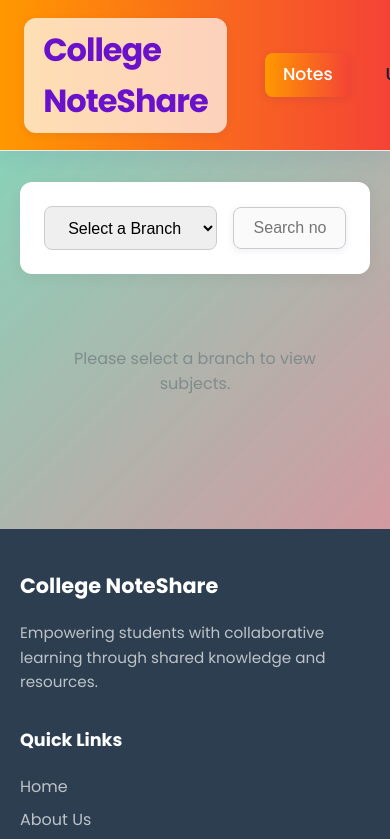
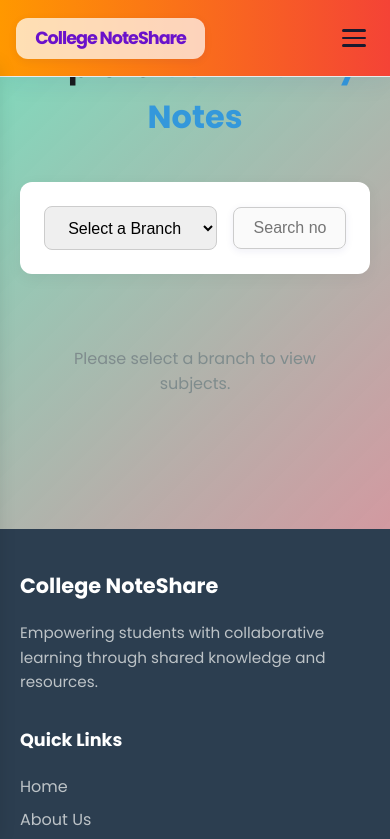
Before and after one commit to vikashkumar14/note-share, a website: page public/Notes.html in a window 390 px wide. Shown: the top 839 px of the page. Drawn offline with Linux system fonts and the light colour scheme.

Commit message:
Update style.css

```diff
--- a/public/style.css
+++ b/public/style.css
@@ -41,6 +41,36 @@ a {
     text-decoration: none;
 }
 
+/* Hamburger Menu Styles */
+.hamburger-menu {
+    display: none;
+    flex-direction: column;
+    cursor: pointer;
+    gap: 5px;
+    padding: 0.5rem;
+    z-index: 1001;
+}
+
+.hamburger-menu span {
+    width: 28px;
+    height: 3px;
+    background-color: var(--dark-color);
+    border-radius: 2px;
+    transition: all 0.3s ease;
+    display: block;
+}
+
+.hamburger-menu.active span:nth-child(1) {
+    transform: rotate(45deg) translate(10px, 10px);
+}
+
+.hamburger-menu.active span:nth-child(2) {
+    opacity: 0;
+}
+
+.hamburger-menu.active span:nth-child(3) {
+    transform: rotate(-45deg) translate(8px, -8px);
+}
 
 .main-header {
     background: rgba(255,255,255,0.92);
@@ -95,6 +125,7 @@ a {
     align-items: center;
     flex-direction: row;
     gap: 1.2rem;
+    flex-wrap: wrap;
 }
 
 .main-nav {
@@ -435,6 +466,99 @@ a {
 .dropzone.dz-over { background: rgba(99,102,241,0.04); border-color: rgba(99,102,241,0.4); }
 .dz-fileinfo { font-size: 0.95rem; color: #374151; margin-top: 0.5rem; }
 
+/* ==================== MOBILE MENU & RESPONSIVE NAVIGATION ==================== */
+@media (max-width: 768px) {
+    .hamburger-menu {
+        display: flex;
+    }
+
+    .main-nav {
+        position: fixed;
+        top: 70px;
+        left: -100%;
+        width: 100%;
+        height: calc(100vh - 70px);
+        background: rgba(255, 255, 255, 0.98);
+        backdrop-filter: blur(12px);
+        flex-direction: column;
+        justify-content: flex-start;
+        padding: 1.5rem 0;
+        transition: left 0.3s ease;
+        z-index: 999;
+        box-shadow: 0 4px 16px rgba(0, 0, 0, 0.1);
+        overflow-y: auto;
+    }
+
+    .main-nav.active {
+        left: 0;
+    }
+
+    .main-nav a {
+        width: 100%;
+        padding: 1rem 1.5rem;
+        border-radius: 0;
+        text-align: left;
+        font-size: 1rem;
+        border-bottom: 1px solid #e0e0e0;
+        background: transparent;
+        color: var(--dark-color);
+    }
+
+    .main-nav a:hover,
+    .main-nav a.active {
+        background: rgba(255, 152, 0, 0.1);
+        color: #ff9800;
+    }
+
+    .main-nav .btn-nav {
+        width: calc(100% - 3rem);
+        margin: 0.5rem 1.5rem;
+        border-radius: 8px;
+        border-bottom: none;
+    }
+
+    .main-header .container {
+        padding: 0 1rem;
+    }
+
+    .logo {
+        font-size: 1.3rem;
+    }
+
+    body.menu-open {
+        overflow: hidden;
+    }
+}
+
+@media (max-width: 480px) {
+    .hamburger-menu {
+        display: flex;
+    }
+
+    .hamburger-menu span {
+        width: 24px;
+        height: 2.5px;
+    }
+
+    .main-nav {
+        top: 60px;
+    }
+
+    .main-nav a {
+        padding: 0.9rem 1rem;
+        font-size: 0.95rem;
+    }
+
+    .main-nav .btn-nav {
+        width: calc(100% - 2rem);
+        margin: 0.5rem 1rem;
+    }
+
+    .logo {
+        font-size: 1.1rem;
+    }
+}
+
 .upload-progress { margin-top: 0.6rem; }
 .progress-bar { background: #eef2ff; border-radius: 10px; overflow: hidden; height: 12px; }
 .progress-fill { background: linear-gradient(90deg,#6a11cb,#2575fc); height: 100%; width: 0%; transition: width 0.25s ease; }
```
